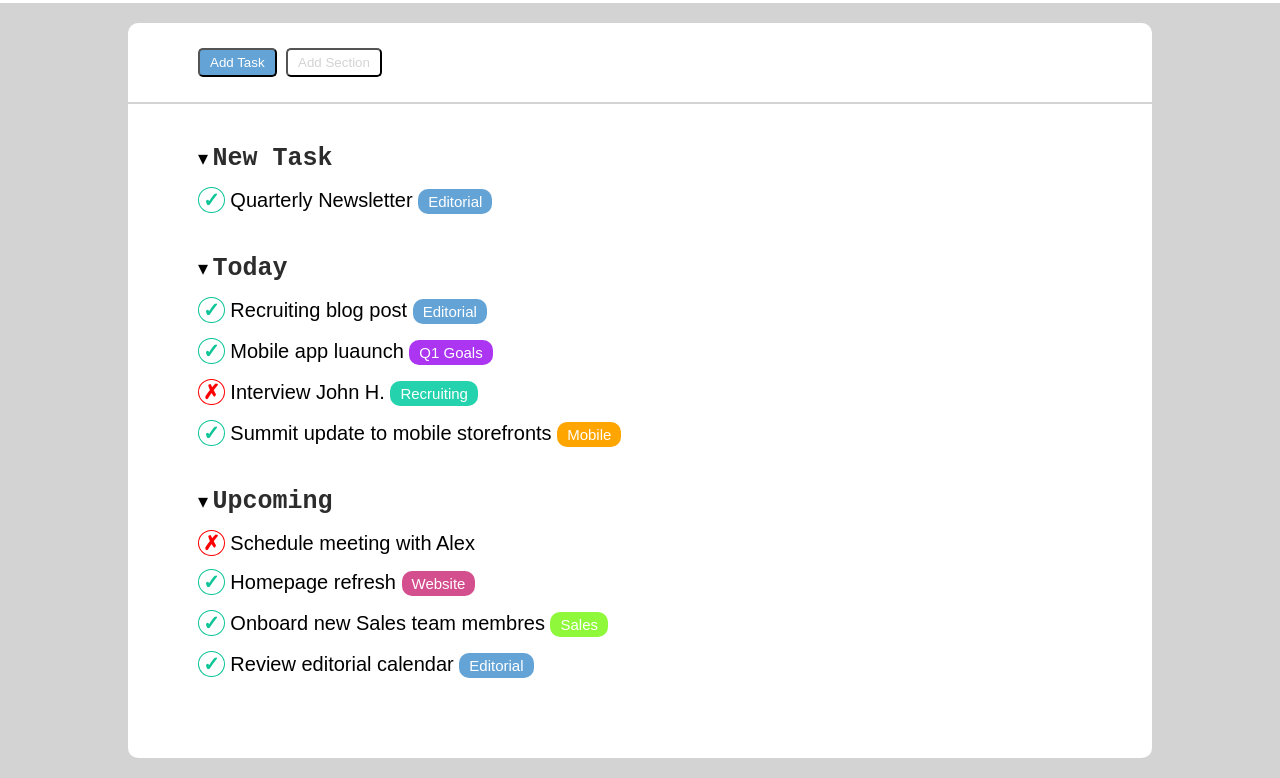
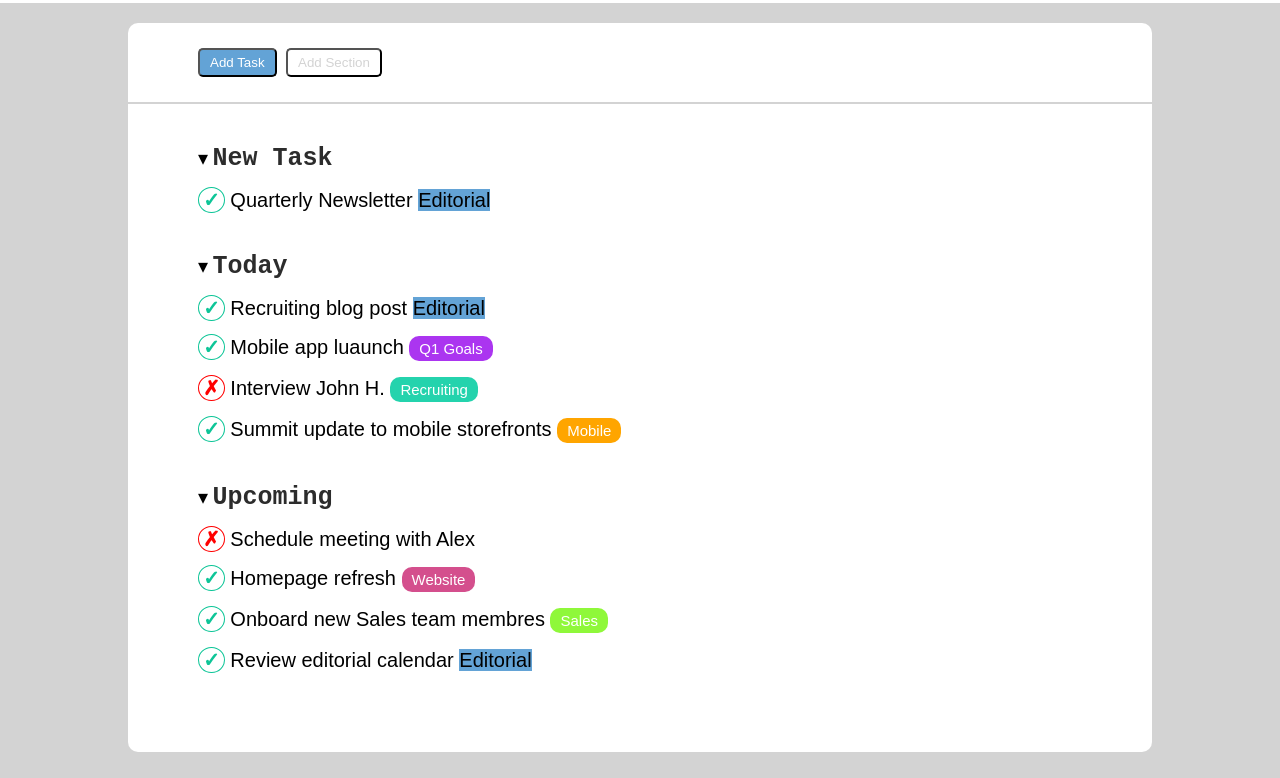
Before and after one commit to petrescuandreea/html-css-toboolist, a plain HTML site: page index.html in a window 1280 px wide. Shown: the part 97-875 px from the top of the page. Drawn offline with Linux system fonts and the light colour scheme.

Commit message:
deleted duplicate id

```diff
--- a/css/style.css
+++ b/css/style.css
@@ -108,7 +108,7 @@ h3 {
     font-size: 15px;
 }
 
- #blue {
+ .blue {
     background-color: rgb(99, 163, 214);
  }
 
--- a/index.html
+++ b/index.html
@@ -32,7 +32,7 @@
                         <li>
                             <span class="check">&check;</span>
                             Quarterly Newsletter
-                            <span id="blue" class="info">Editorial</span>
+                            <span class="blue" class="info">Editorial</span>
                         </li>
                     </ul>
                 </div>
@@ -44,7 +44,7 @@
                         <li>
                             <span class="check">&check;</span>
                             Recruiting blog post
-                            <span id="blue" class="info">Editorial</span>
+                            <span class="blue" class="info">Editorial</span>
                         </li>
                         <li>
                             <span class="check">&check;</span>
@@ -85,7 +85,7 @@
                         <li>
                             <span class="check">&check;</span>
                             Review editorial calendar
-                            <span id="blue" class="info">Editorial</span>
+                            <span class="blue" class="info">Editorial</span>
                         </li>
                     </ul>
                 </div>
```
